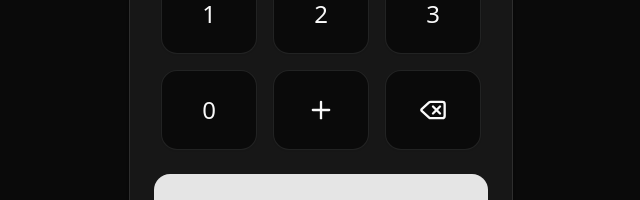
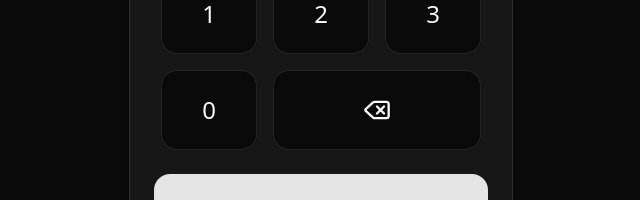
Before and after one commit to igorquiterio/chama-no-zap, a Next.js app: page / in a window 1280 px wide. Shown: the part 465-665 px from the top of the page, without its empty margins (319-959 px from the left). Built offline with nearby package versions, Linux system fonts and the light colour scheme.

Commit message:
chore: rmv plus sign

```diff
--- a/app/page.tsx
+++ b/app/page.tsx
@@ -7,7 +7,7 @@ import {
 	CardHeader,
 	CardTitle,
 } from "@/components/ui/card";
-import { Delete, Plus, Send } from "lucide-react";
+import { Delete, Send } from "lucide-react";
 import { redirect } from "next/navigation";
 import React from "react";
 
@@ -58,17 +58,10 @@ export default function Home() {
 					))}
 					<Button
 						variant={"outline"}
-						className="h-20 w-24"
+						className="h-20 w-52"
 						onClick={() => _setPhoneNumberr(_phoneNumber.slice(0, -1))}
 					>
 						<Delete className="size-7" />
-					</Button>
-					<Button
-						variant={"outline"}
-						className="h-20 w-24"
-						onClick={() => _setPhoneNumberr(`${_phoneNumber}+`)}
-					>
-						<Plus className="size-7" />
 					</Button>
 
 					<Button
```
